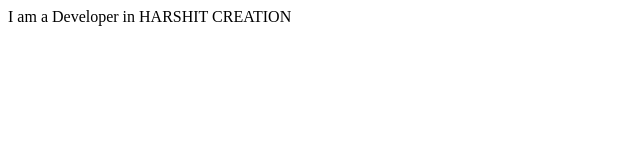
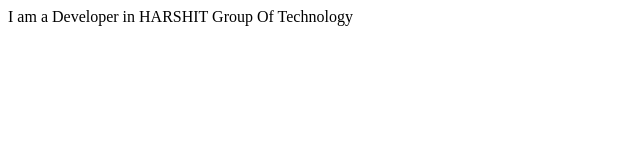
Before and after one commit to rathinbaidya8/rathin8, a plain HTML site: page index.html in a window 1280 px wide. Shown: the full height of the page, 0-640 px from the left. Drawn offline with Linux system fonts and the light colour scheme.

Commit message:
Update index.html

```diff
--- a/index.html
+++ b/index.html
@@ -6,7 +6,7 @@
 
 <body>
     <p>
-        I am a Developer in HARSHIT CREATION
+        I am a Developer in HARSHIT Group Of Technology
     </p>
 </body>
 
```
